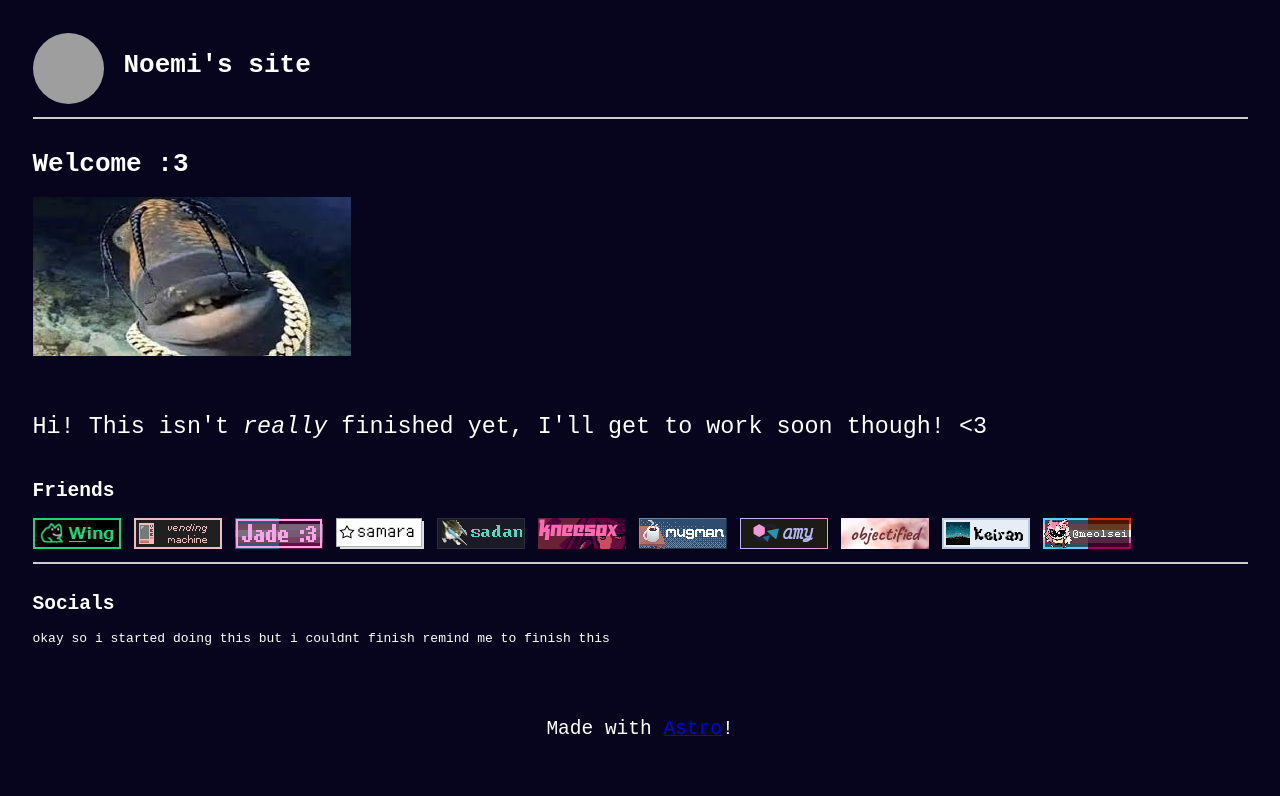
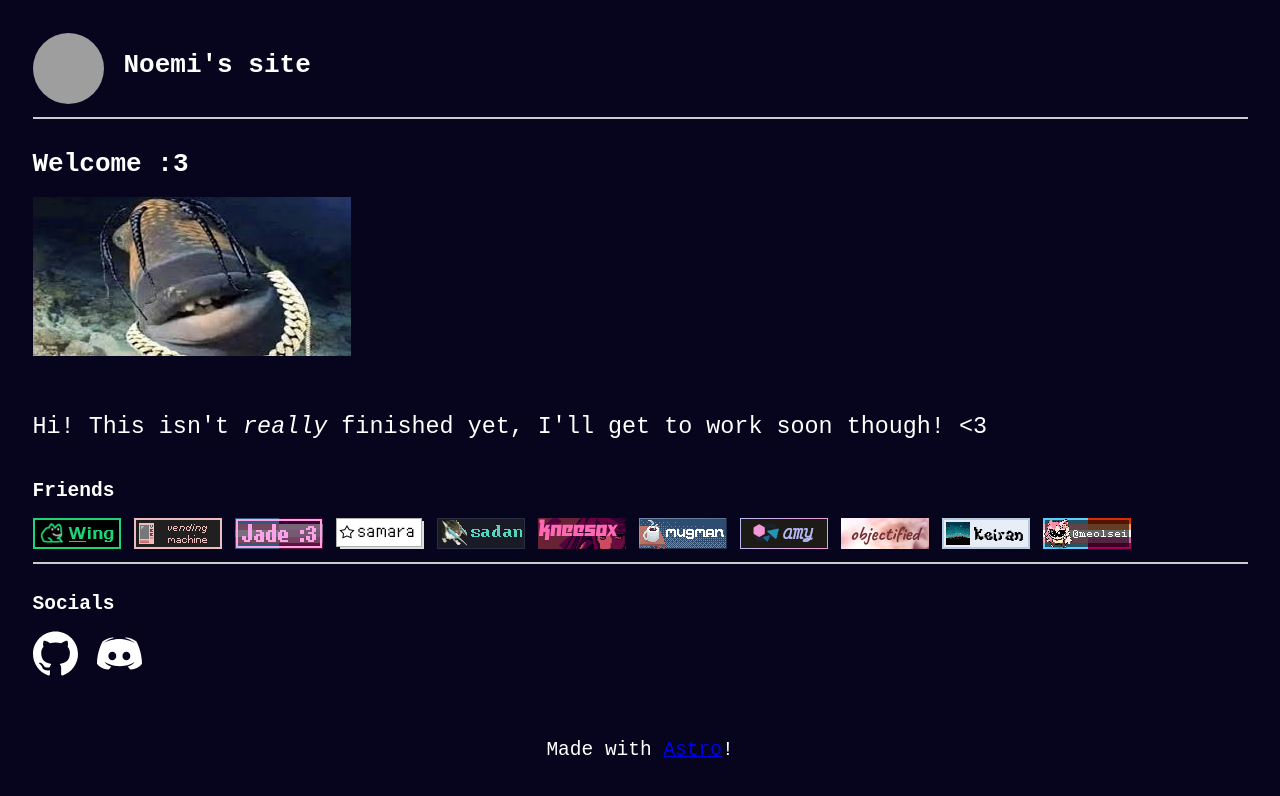
Before and after one commit to Kubsonik-lol/project, an Astro site: page / in a window 1280 px wide. Built offline with nearby package versions, Linux system fonts and the light colour scheme; Astro itself is replaced by a stand-in of ours; grey boxes are pictures that could not be loaded.

Commit message:
funny socials

```diff
--- a/src/pages/index.astro
+++ b/src/pages/index.astro
@@ -1,9 +1,14 @@
 ---
 import { Image } from "astro:assets";
+import type { ImageMetadata } from "astro";
 import Button88x31 from "../button88x31.astro";
 import Base from "../base.astro";
 import Seperator from "../seperator.astro";
 import trafish from "../images/travis-scott-fish.jpg";
+const socials = import.meta.glob<ImageMetadata>("../images/socials/*", {
+  eager: true,
+  import: "default",
+});
 ---
 
 <Base>
@@ -45,10 +50,26 @@ import trafish from "../images/travis-scott-fish.jpg";
     <Seperator />
     <div class="links">
       <h2>Socials</h2>
-      <p>
-        okay so i started doing this but i couldnt finish remind me to finish
-        this
-      </p>
+      <div class="button-row">
+        <a href="https://github.com/Kubsonik-lol" target="_blank">
+          <Image
+            src={socials["../images/socials/github.svg"]}
+            width="45"
+            height="45"
+            alt="GitHub"
+            title="My GitHub"
+          />
+        </a>
+        <a href="https://discord.com/users/776037479094550529" target="_blank">
+          <Image
+            src={socials["../images/socials/discord.svg"]}
+            width="45"
+            height="45"
+            alt="Discord"
+            title="My Discord"
+          />
+        </a>
+      </div>
     </div>
     <div class="footer">
       <p>
@@ -83,6 +104,13 @@ import trafish from "../images/travis-scott-fish.jpg";
       gap: 1em;
       flex-wrap: wrap;
     }
+    .links {
+      display: block;
+    }
+    .button-row {
+      display: flex;
+      gap: 1.5em;
+    }
     .footer {
       font-size: 1.5em;
       text-align: center;
```
Also changed, not shown: src/images/socials/discord.svg (added), src/images/socials/github.svg (added).
